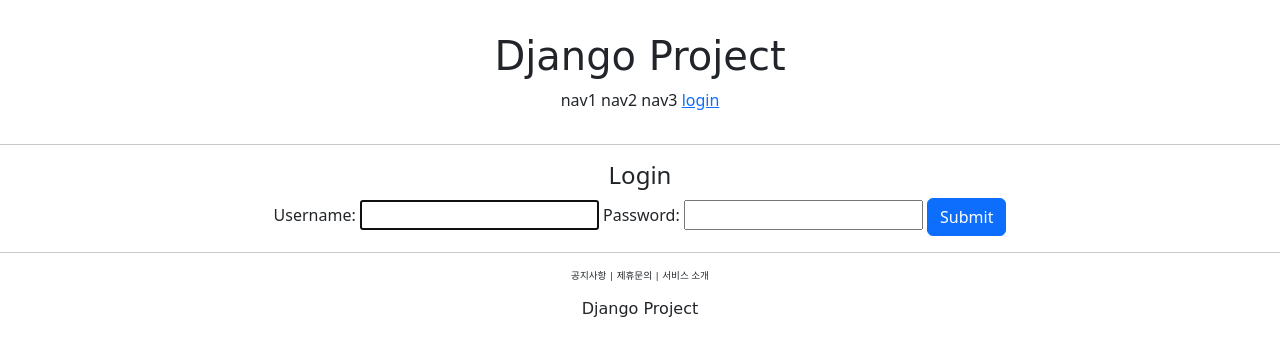
After one commit to InGyu-Moon/django, a Django app: page /account/login/ in a window 1280 px wide. The commit adds this page. Shown: the top 356 px of the page. Run offline with Django 4.2, Linux system fonts and the light colour scheme; some web fonts are replaced.

Commit message:
230509 django course 22 commit

```diff
--- /dev/null
+++ b/accountapp/templates/accountapp/login.html
@@ -0,0 +1,18 @@
+{% extends 'base.html' %}
+
+{% block content %}
+
+    <div style="text-align: center">
+        <div>
+            <h4>Login</h4>
+        </div>
+        <div>
+            <form action="" method="post">
+                {% csrf_token %}
+                {{ form }}
+                <input type="submit" class="btn btn-primary">
+            </form>
+        </div>
+    </div>
+
+{% endblock %}
--- a/accountapp/urls.py
+++ b/accountapp/urls.py
@@ -1,3 +1,4 @@
+from django.contrib.auth.views import LoginView, LogoutView
 from django.urls import path
 
 from accountapp.views import hello_world, AccountCreateView
@@ -5,6 +6,10 @@ from accountapp.views import hello_world, AccountCreateView
 app_name = "accountapp"
 
 urlpatterns = [
-    path('hello_world/',hello_world,name='hello_world'),
+    path('hello_world/', hello_world, name='hello_world'),
+
+    path('login/', LoginView.as_view(template_name='accountapp/login.html'), name='login'),
+    path('logout/', LogoutView.as_view(), name='logout'),
+
     path('create/', AccountCreateView.as_view(), name='create')
 ]
--- a/djangoProject/settings.py
+++ b/djangoProject/settings.py
@@ -14,6 +14,8 @@ from pathlib import Path
 
 import environ
 import os
+
+from django.urls import reverse_lazy
 
 env = environ.Env(
     # set casting, default value
@@ -137,3 +139,6 @@ STATICFILES_DIRS = [
 # https://docs.djangoproject.com/en/4.1/ref/settings/#default-auto-field
 
 DEFAULT_AUTO_FIELD = 'django.db.models.BigAutoField'
+
+LOGIN_REDIRECT_URL = reverse_lazy('accountapp:hello_world')
+LOGOUT_REDIRECT_URL = reverse_lazy('accountapp:hello_world')
--- a/templates/header.html
+++ b/templates/header.html
@@ -6,6 +6,14 @@
         <span>nav1</span>
         <span>nav2</span>
         <span>nav3</span>
-        <span>nav4</span>
+        {% if not user.is_authenticated %}
+        <a href="{% url 'accountapp:login' %}?next={{ request.path }}">
+            <span>login</span>
+        </a>
+        {% else %}
+        <a href="{% url 'accountapp:logout' %}?next={{ request.path }}">
+            <span>logout</span>
+        </a>
+        {% endif %}
     </div>
 </div>
```
